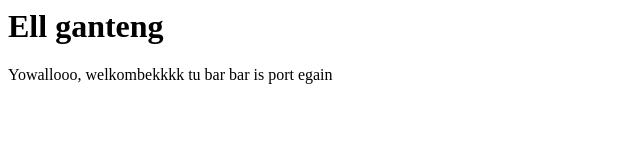
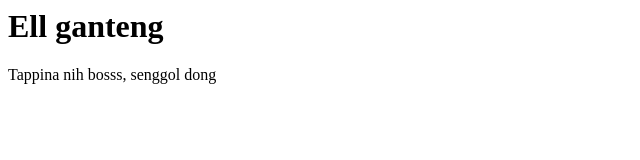
Before and after one commit to ahmadilhamb14/ahmadilhamb14, a plain HTML site: page index.html in a window 1280 px wide. Shown: the whole page, without its empty margins (0-640 px from the left). Drawn offline with Linux system fonts and the light colour scheme.

Commit message:
di ubah lagi

```diff
--- a/index.html
+++ b/index.html
@@ -1,2 +1,2 @@
 <h1>Ell ganteng</h1>
-<span>Yowallooo, welkombekkkk tu bar bar is port egain</span>
+<span>Tappina nih bosss, senggol dong</span>
```
